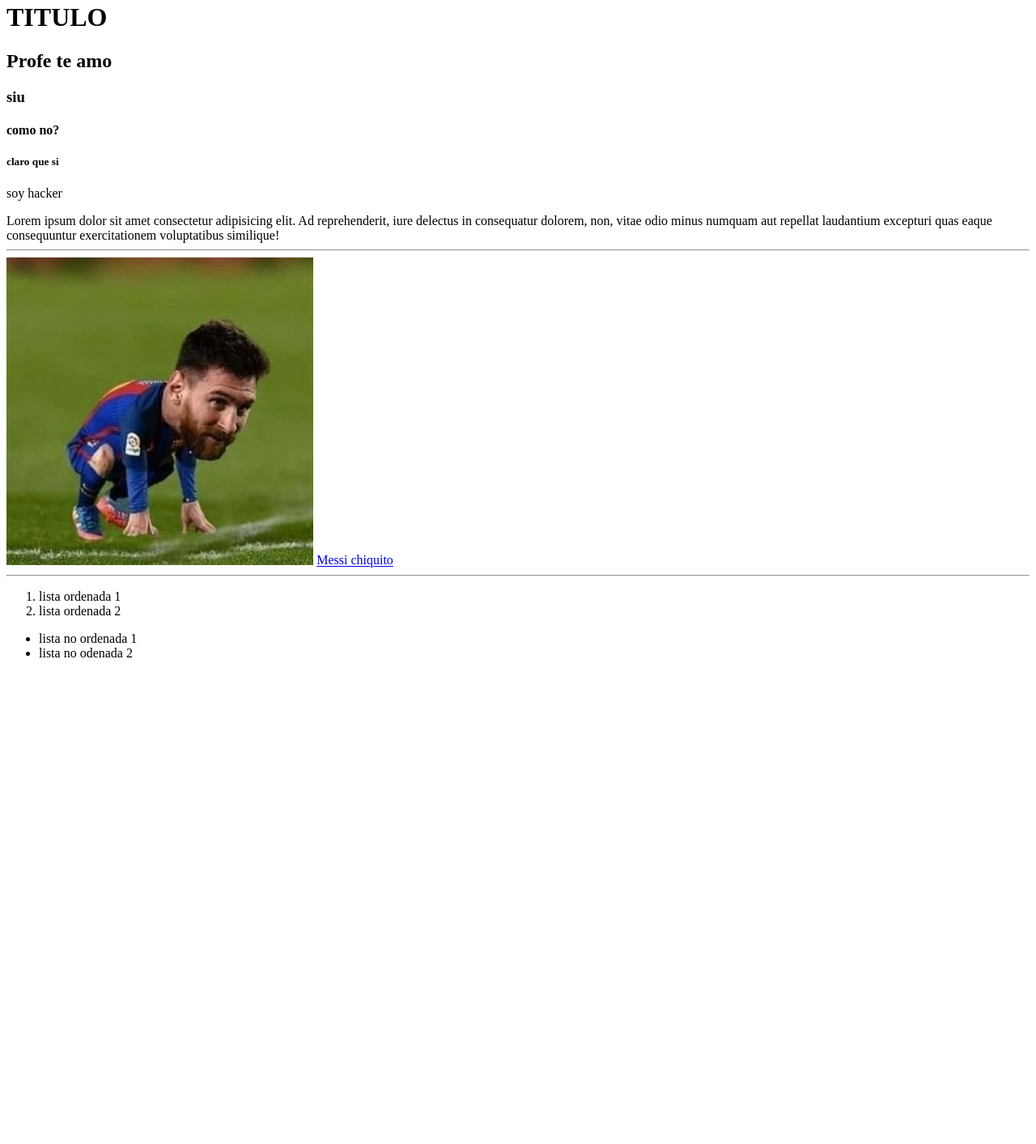
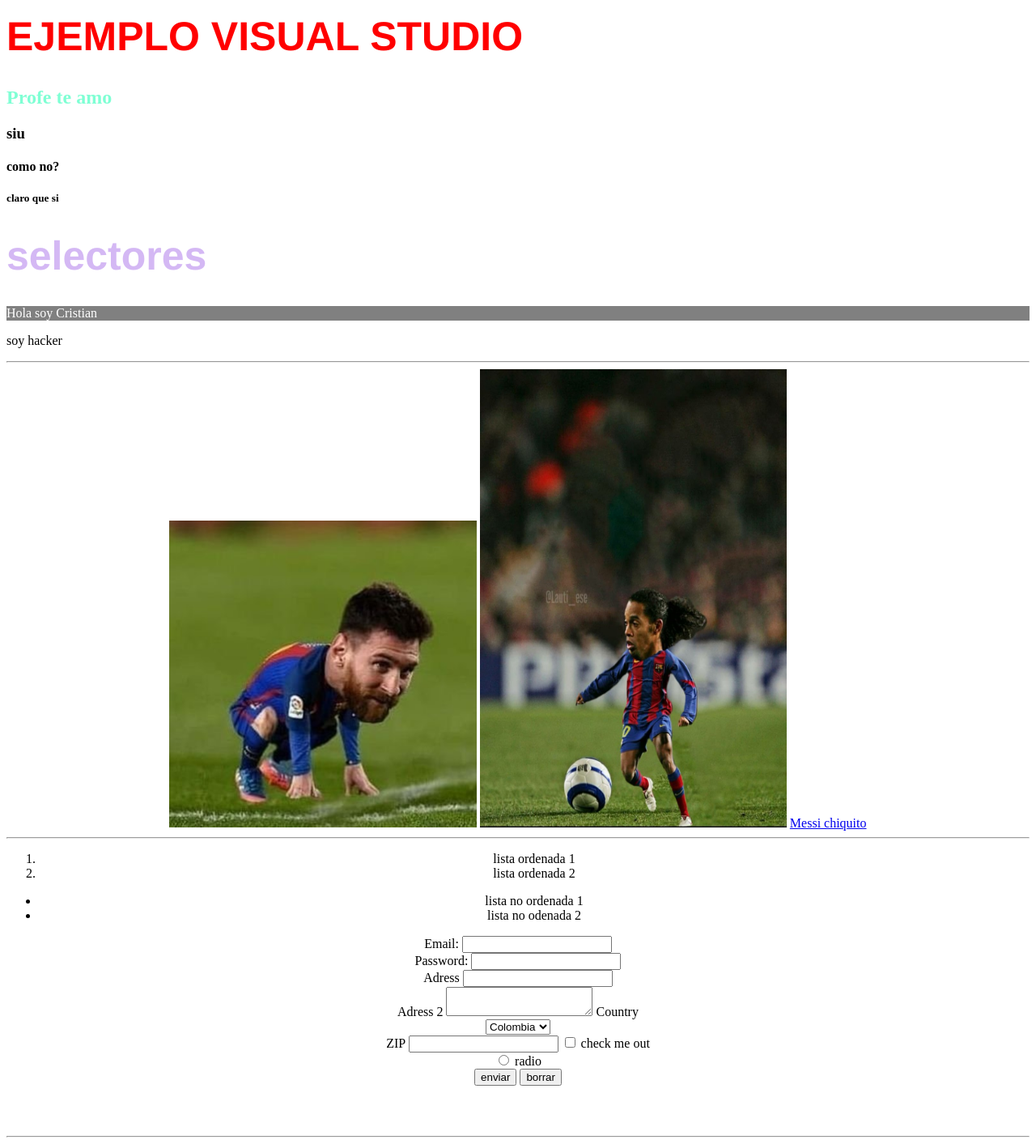
Before and after one commit to Cristiancbr11/Clase-un-html, a plain HTML site: page index.html in a window 1280 px wide. Shown: the part 18-1431 px from the top of the page at 81% size. Before the commit the page ends 850 px from the top, so only its background shows below. Drawn offline with Linux system fonts and the light colour scheme.

Commit message:
cristiancbr

```diff
--- /dev/null
+++ b/Estilo.CSS
@@ -0,0 +1,19 @@
+h1{
+    color: red;
+    font-size: 50px ;
+    font-family: 'Franklin Gothic Medium', 'Arial Narrow', Arial, sans-serif;
+}
+
+h2{
+    color: aquamarine;
+}
+
+#Cristiancbr{
+   color: rgba(125, 40, 221, 0.329);
+}
+
+.parrafo{
+    color: white;
+    background-color: grey;
+    font-family: 'Times New Roman', Times, serif;
+}
--- a/index.html
+++ b/index.html
@@ -5,19 +5,24 @@
     <meta http-equiv="X-UA-Compatible" content="IE=edge">
     <meta name="viewport" content="width=device-width, initial-scale=1.0">
     <title>Ejemplo HTML</title>
+    <link rel="StyleSheet" href="Estilo.CSS" type="text/css" media="screen">
+
+
 </head>
 <body>
-    <h1>TITULO</h1>
+    <h1>EJEMPLO VISUAL STUDIO</h1>
     <h2>Profe te amo</h2>
     <h3>siu</h3>
     <h4>como no?</h4>
     <h5>claro que si</h5>
+    <h1 id="Cristiancbr">selectores</h1>
+
+    <p class="parrafo">Hola soy Cristian</p>
 
     <p>soy hacker</p>
-    Lorem ipsum dolor sit amet consectetur adipisicing elit. Ad reprehenderit, iure delectus in consequatur dolorem, non, vitae odio minus numquam aut repellat laudantium excepturi quas eaque consequuntur exercitationem voluptatibus similique!
 
     <hr>
-    <!--SISEÑOR GRACIAS DIOS--> <img src="fotos/Messi.jpg" style="width:30%;">
+    <!--SISEÑOR GRACIAS DIOS--> <center> <img src="fotos/Messi.jpg" width="30%"> <img src="fotos/Ronaldinho chiquito.jpg" width="30%" height=566px" </center>
 <a href="https://www.google.com/imgres?imgurl=https%3A%2F%2Fi.pinimg.com%2Foriginals%2Fcb%2F71%2Faf%2Fcb71af61a1632e4dae65c2c703d8d995.jpg&imgrefurl=https%3A%2F%2Far.pinterest.com%2Fpin%2F579838520781653605%2F&tbnid=nLjlJLil710vZM&vet=10CAkQxiAoAWoXChMI0MihjOna-QIVAAAAAB0AAAAAEBg..i&docid=LmDNyMhSiH-ihM&w=1280&h=720&itg=1&q=messi%20chiquito&ved=0CAkQxiAoAWoXChMI0MihjOna-QIVAAAAAB0AAAAAEBg" target="_blank">Messi chiquito</a>
 
 <hr>
@@ -36,5 +41,53 @@
 
 </ul>
 
+<form>
+    <label for="Email">Email:</label>
+    <input type="email" required>
+    <br>
+
+    <label >Password:</label>
+    <input type="password">
+    <br>
+
+    <label for="Adress">Adress</label>
+    <input type="text"required>
+    <br>
+
+    <label>Adress 2</label>
+    <textarea></textarea>
+    <label>Country</label>
+    <br>
+    <select>
+        <option value="CO">Colombia</option>
+        <option value="MX">Mexico</option>
+        <option value="AR">Argentina</option>
+
+
+    </select>
+    <br>
+
+    <label for="">ZIP</label>
+    <input type="number">
+    <input type="checkbox">
+    <label for="">check me out</label>
+    <br>
+
+    <input type="radio">
+    <label for="">radio</label>
+    <br>
+
+    <button type="submit">enviar</button>
+    <button type="reset">borrar</button>
+    <br>
+    <br>
+    <br>
+    <br>
+
+    </form>
+
+    <hr>
+
 </body>
+
 </html>
```
Also changed, not shown: fotos/Ronaldinho chiquito.jpg (added).
